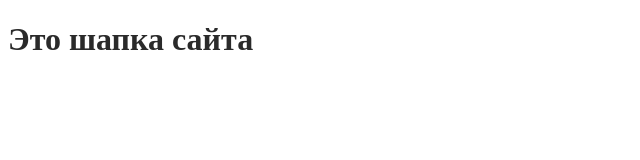
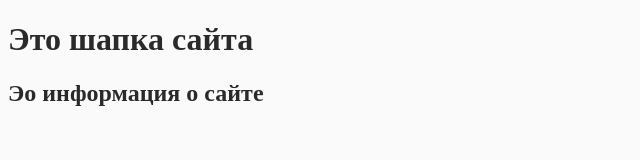
Before and after one commit to AnastasiyaSeroshtan/testwork, a plain HTML site: page index.html in a window 1280 px wide. Shown: the whole page, without its empty margins (0-640 px from the left). Drawn offline with Linux system fonts and the light colour scheme.

Commit message:
Добавила надпись и поменяла стиль

```diff
--- a/css/styles.css
+++ b/css/styles.css
@@ -1,4 +1,4 @@
 body {
-  background-color: #fff;
+  background-color: #fafafa;
   color: #2a2a2a;
 }
--- a/index.html
+++ b/index.html
@@ -11,5 +11,7 @@
 
     <h1>Это шапка сайта</h1>
 
+    <h2>Эо информация о сайте</h2>
+
 </body>
 </html>
```
